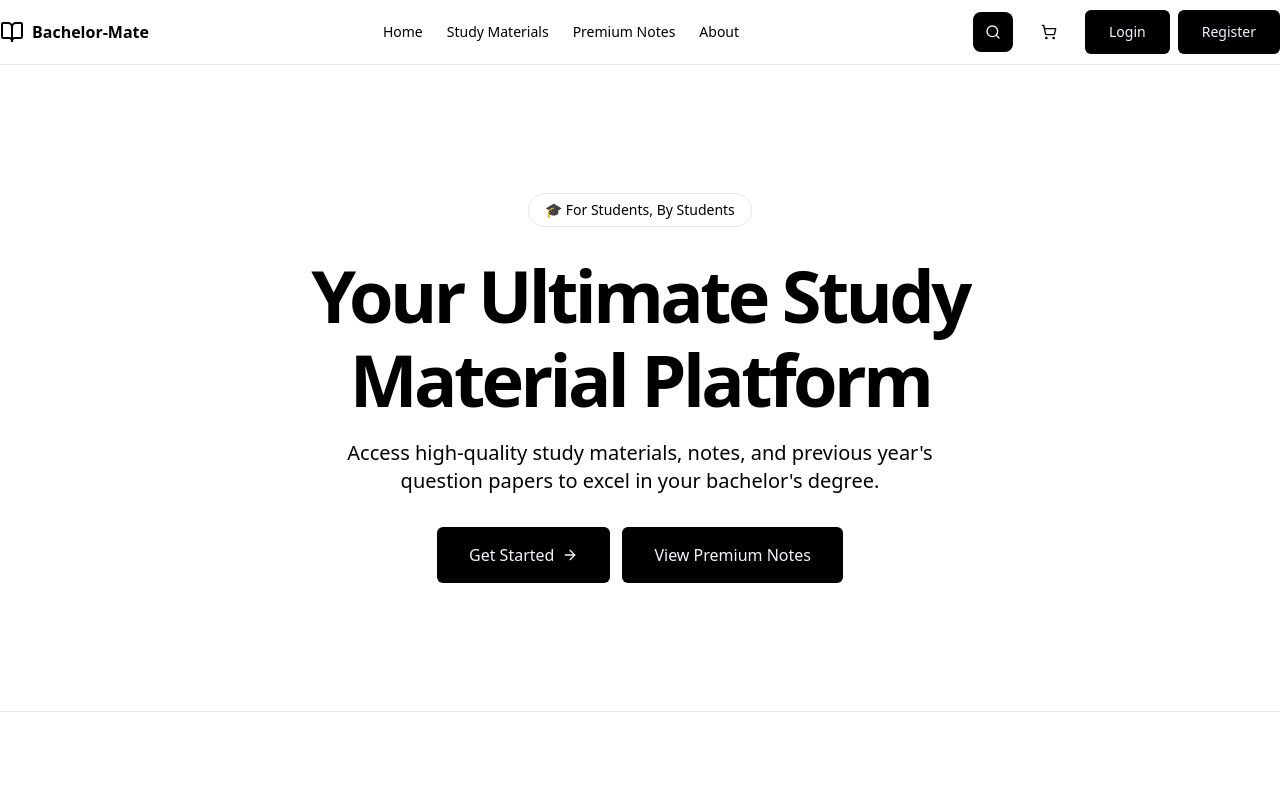
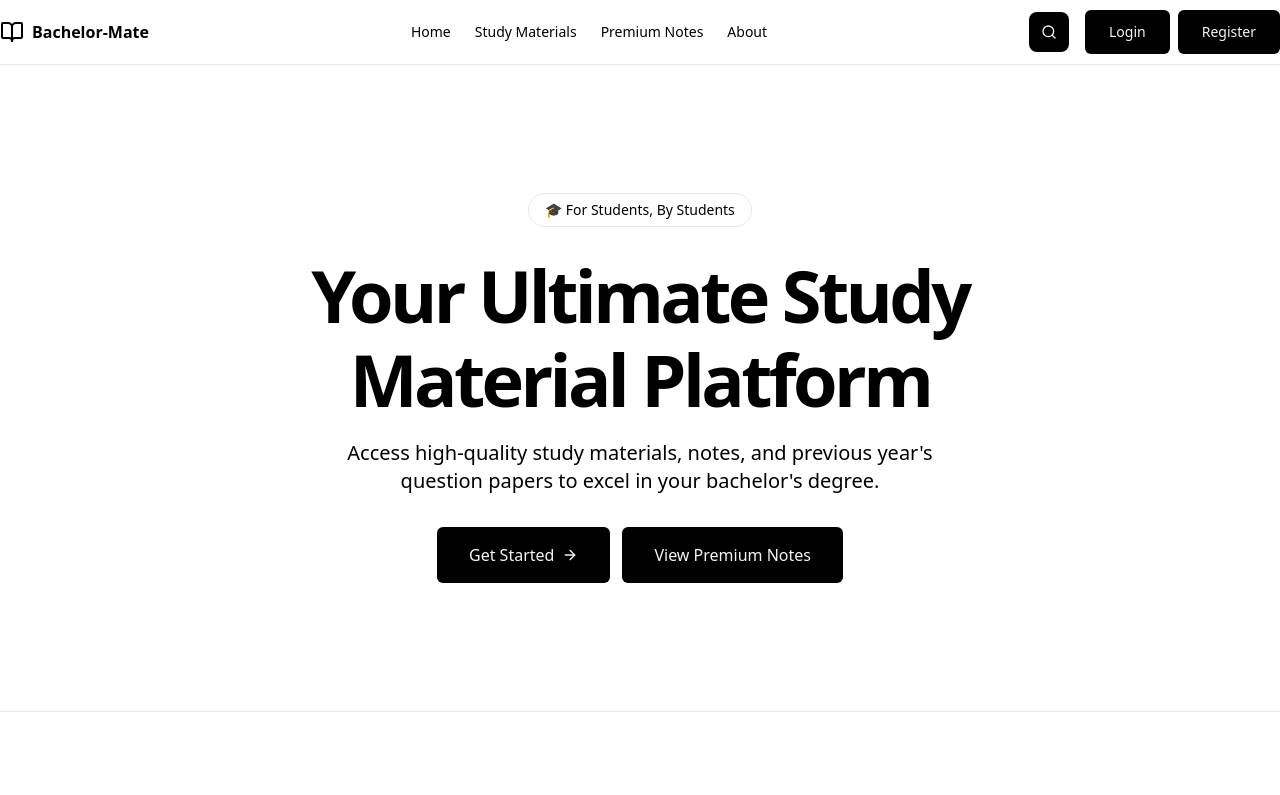
Before and after one commit to me-safwan-07/bachelor-mates, a Next.js app: page / in a window 1280 px wide. Shown: the top 795 px of the page. Built offline with nearby package versions, Linux system fonts and the light colour scheme.

Commit message:
fix: comment out CartSheet component in Navbar for future reference

```diff
--- a/components/navbar.tsx
+++ b/components/navbar.tsx
@@ -50,7 +50,7 @@ export default function Navbar() {
             <Search className="h-4 w-4" />
             <span className="sr-only">Search</span>
           </Button>
-          <CartSheet />
+          {/* <CartShee t /> */}
           {/* <ModeToggle />  // theme darkmode or lightmode */}
 
           {/* Desktop Login/Register Buttons */}
```
